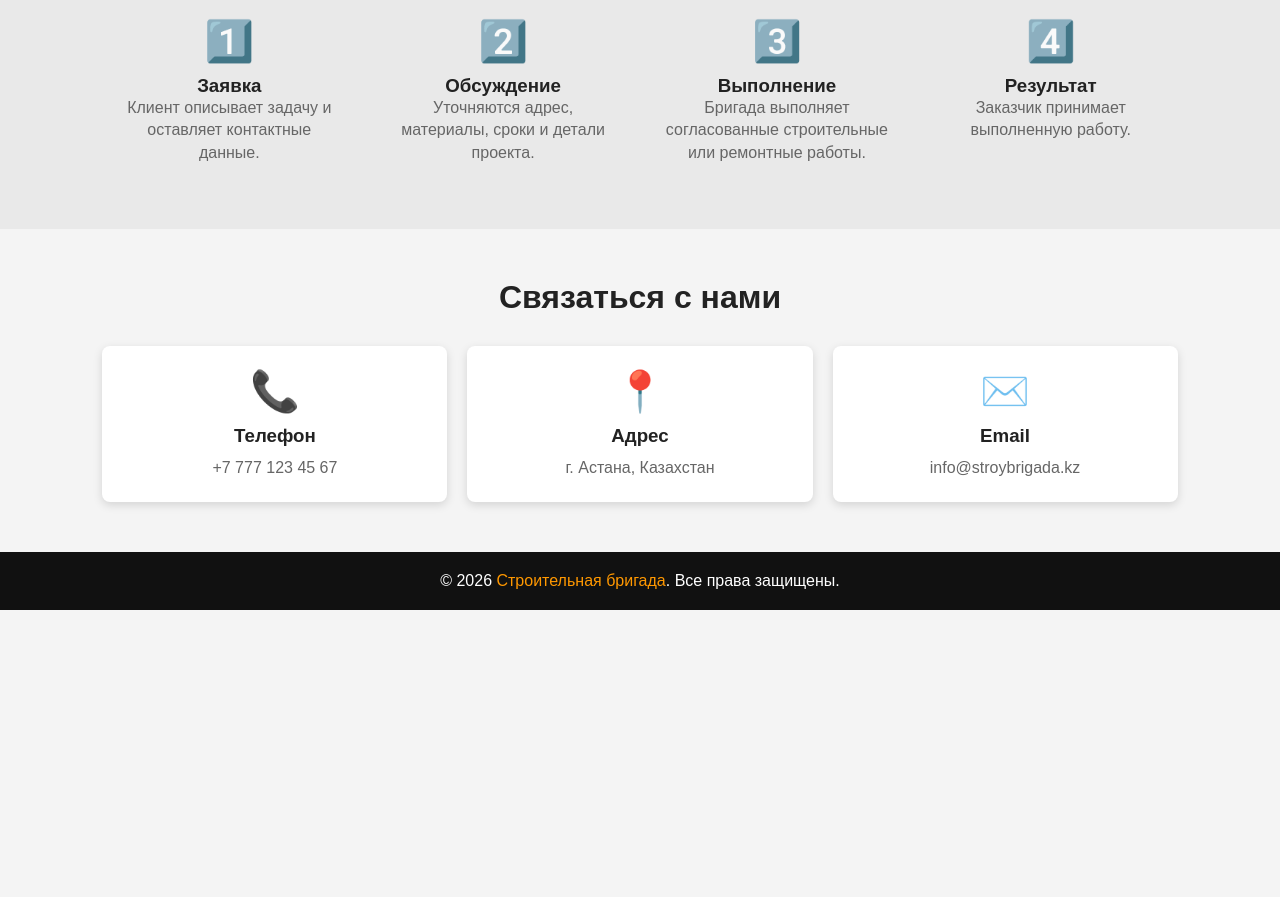
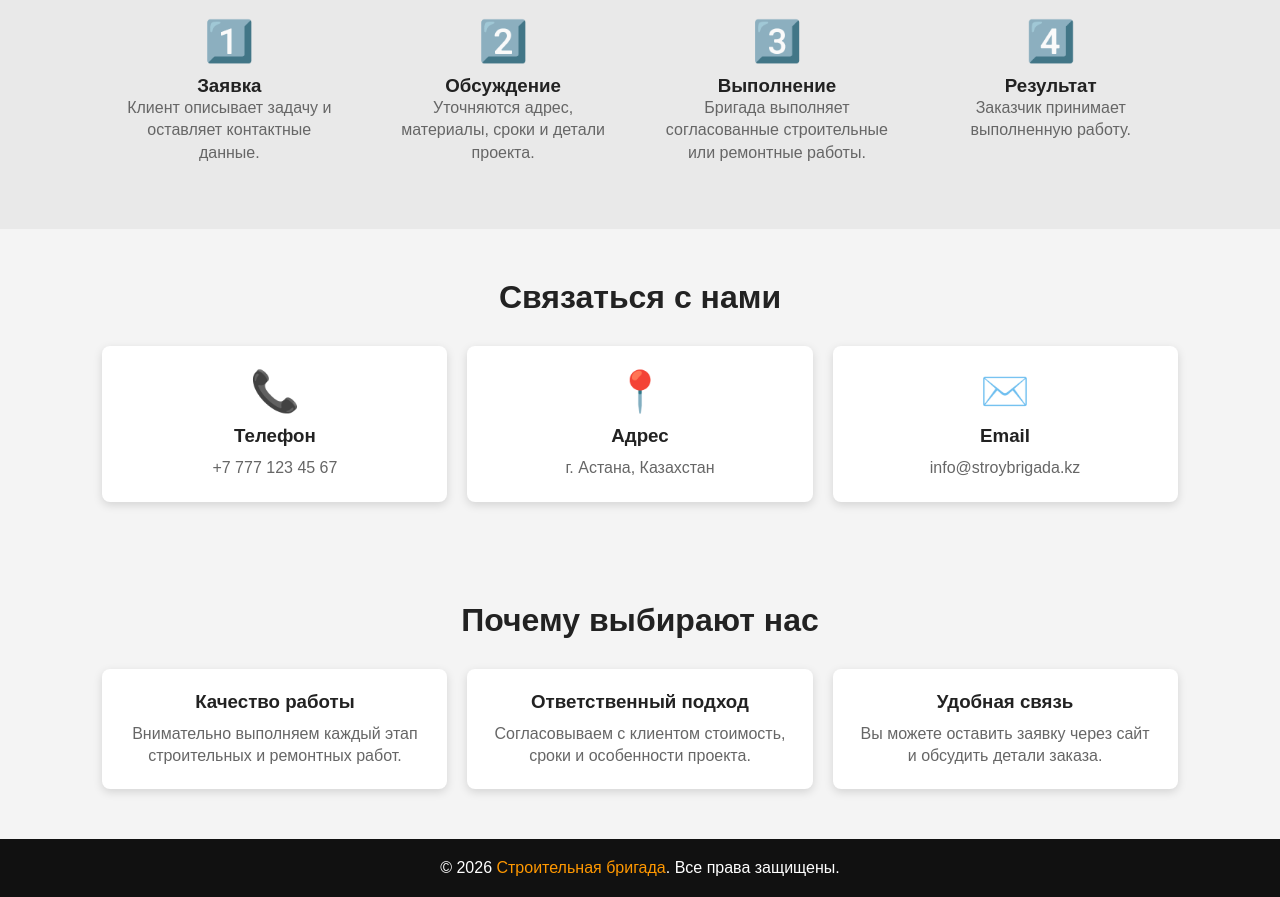
Before and after one commit to mejrambekpirzanov-cell/stroybrigada, a plain HTML site: page about.html in a window 1280 px wide. Shown: the part 1038-1935 px from the top of the page. Before the commit the page ends 1648 px from the top, so only its background shows below. Drawn offline with Linux system fonts and the light colour scheme.

Commit message:
Добавлены стили для раздела преимуществ

```diff
--- a/about.html
+++ b/about.html
@@ -67,7 +67,23 @@
         <div class="contact"><div class="icon">✉️</div><h3>Email</h3><p><a href="mailto:info@stroybrigada.kz">info@stroybrigada.kz</a></p></div>
     </div>
 </section>
-
+<section class="about-benefits">
+    <h2 class="title">Почему выбирают нас</h2>
+    <div class="grid">
+        <article class="card">
+            <h3>Качество работы</h3>
+            <p>Внимательно выполняем каждый этап строительных и ремонтных работ.</p>
+        </article>
+        <article class="card">
+            <h3>Ответственный подход</h3>
+            <p>Согласовываем с клиентом стоимость, сроки и особенности проекта.</p>
+        </article>
+        <article class="card">
+            <h3>Удобная связь</h3>
+            <p>Вы можете оставить заявку через сайт и обсудить детали заказа.</p>
+        </article>
+    </div>
+</section>
 <footer>© 2026 <span>Строительная бригада</span>. Все права защищены.</footer>
 </body>
 </html>
```
